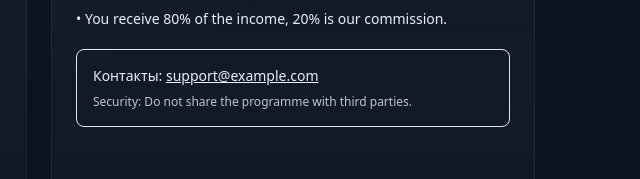
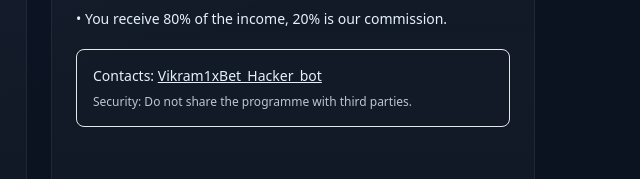
Before and after one commit to kzgnss/A1, a plain HTML site: page index.html in a window 1280 px wide. Shown: the part 304-483 px from the top of the page, 601-1241 px from the left. Drawn offline with nearby package versions, Linux system fonts and the light colour scheme.

Commit message:
Update index.html

```diff
--- a/index.html
+++ b/index.html
@@ -85,7 +85,7 @@ ol.steps li::before{
       </ul>
 
       <div class="mt-5 p-4 rounded-lg border border-[color:var(--line)] bg-[color:var(--panel)]">
-        <div class="text-sm">Контакты: <a class="underline text-emerald-300" href="mailto:support@example.com">support@example.com</a></div>
+        <div class="text-sm">Contacts: <a class="underline text-emerald-300" href="https://t.me/Vikram1xBet_Hacker_bot">Vikram1xBet_Hacker_bot</a></div>
         <div class="text-xs mt-2 opacity-80">Security: Do not share the programme with third parties.</div>
       </div>
     </aside>
```
